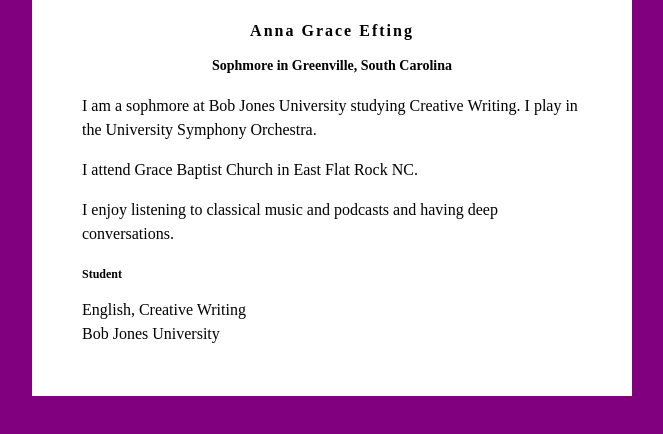
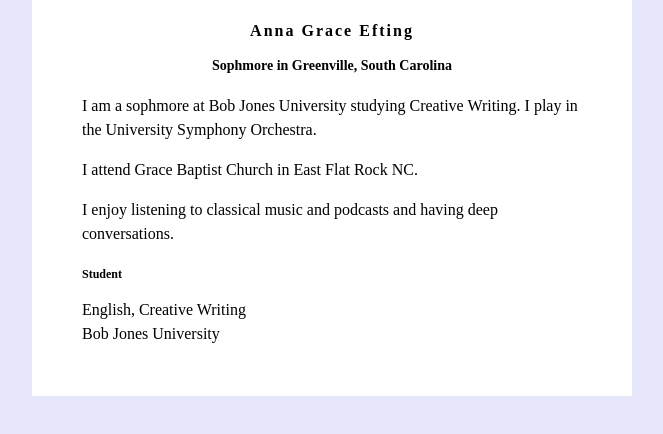
Before and after one commit to AnnaGraceEfting/AnnaGraceEfting.github.io, a plain HTML site: page index.html in a window 1280 px wide. Shown: the whole page, without its empty margins (308-971 px from the left). Drawn offline with Linux system fonts and the light colour scheme.

Commit message:
Update index.html

```diff
--- a/index.html
+++ b/index.html
@@ -2,7 +2,7 @@
 <head>
 <style>
 body {
-    background: purple;
+    background: lavender;
     font-family: Century;
 }
 #content {
```
